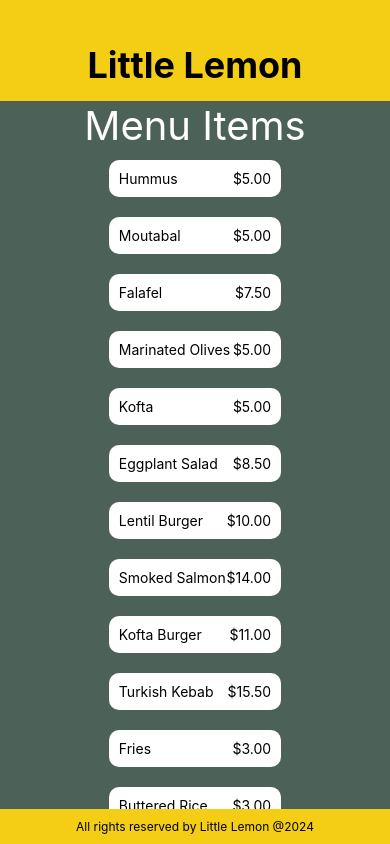
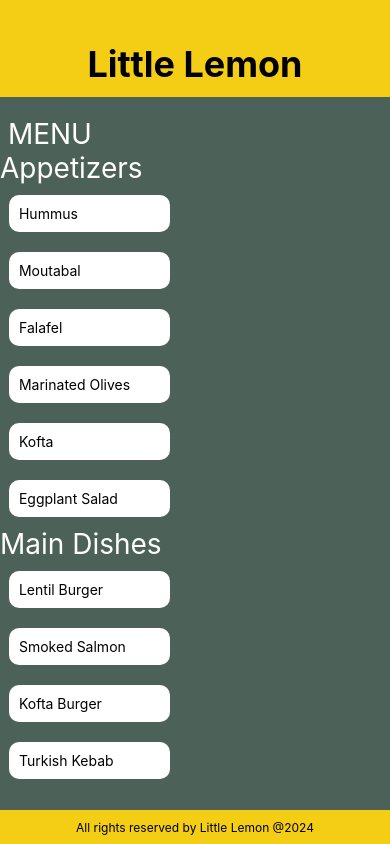
Before and after one commit to ravraw/meta_react_native, a React Native app: screen / in a window 390 px wide. Built offline with nearby package versions, Linux system fonts and the light colour scheme.

Commit message:
Added section list

```diff
--- a/App.js
+++ b/App.js
@@ -1,6 +1,6 @@
 import React from "react";
 import { StatusBar } from "expo-status-bar";
-import { StyleSheet, View, Text, SafeAreaView } from "react-native";
+import { StyleSheet, SafeAreaView } from "react-native";
 import Header from "./components/Header";
 import Footer from "./components/Footer";
 import WelcomeScreen from "./screens/WelcomeScreen";
--- a/components/MenuItem.js
+++ b/components/MenuItem.js
@@ -1,18 +1,17 @@
 import React from "react";
 import { Text, StyleSheet, View } from "react-native";
 
-const MenuItem = ({ name, price }) => {
+const MenuItem = ({ name }) => {
   return (
     <View style={styles.container}>
       <Text style={styles.text}>{name}</Text>
-      <Text style={styles.text}>{price}</Text>
+      {/* <Text style={styles.text}>{price}</Text> */}
     </View>
   );
 };
 
 const styles = StyleSheet.create({
   container: {
-    // flex: 1,
     flexDirection: "row",
     justifyContent: "space-between",
     alignSelf: "center",
--- a/components/MenuItemsList.js
+++ b/components/MenuItemsList.js
@@ -1,44 +1,58 @@
 import React from "react";
-
-import { View, StyleSheet, FlatList, Text } from "react-native";
+import { View, StyleSheet, SectionList, Text } from "react-native";
 import MenuItem from "./MenuItem";
 
 const menuItemsToDisplay = [
-  { name: "Hummus", price: "$5.00", id: "1A" },
-  { name: "Moutabal", price: "$5.00", id: "2B" },
-  { name: "Falafel", price: "$7.50", id: "3C" },
-  { name: "Marinated Olives", price: "$5.00", id: "4D" },
-  { name: "Kofta", price: "$5.00", id: "5E" },
-  { name: "Eggplant Salad", price: "$8.50", id: "6F" },
-  { name: "Lentil Burger", price: "$10.00", id: "7G" },
-  { name: "Smoked Salmon", price: "$14.00", id: "8H" },
-  { name: "Kofta Burger", price: "$11.00", id: "9I" },
-  { name: "Turkish Kebab", price: "$15.50", id: "10J" },
-  { name: "Fries", price: "$3.00", id: "11K" },
-  { name: "Buttered Rice", price: "$3.00", id: "12L" },
-  { name: "Bread Sticks", price: "$3.00", id: "13M" },
-  { name: "Pita Pocket", price: "$3.00", id: "14N" },
-  { name: "Lentil Soup", price: "$3.75", id: "15O" },
-  { name: "Greek Salad", price: "$6.00", id: "16Q" },
-  { name: "Rice Pilaf", price: "$4.00", id: "17R" },
-  { name: "Baklava", price: "$3.00", id: "18S" },
-  { name: "Tartufo", price: "$3.00", id: "19T" },
-  { name: "Tiramisu", price: "$5.00", id: "20U" },
-  { name: "Panna Cotta", price: "$5.00", id: "21V" },
+  {
+    title: "Appetizers",
+    data: [
+      "Hummus",
+      "Moutabal",
+      "Falafel",
+      "Marinated Olives",
+      "Kofta",
+      "Eggplant Salad",
+    ],
+  },
+  {
+    title: "Main Dishes",
+    data: ["Lentil Burger", "Smoked Salmon", "Kofta Burger", "Turkish Kebab"],
+  },
+  {
+    title: "Sides",
+    data: [
+      "Fries",
+      "Buttered Rice",
+      "Bread Sticks",
+      "Pita Pocket",
+      "Lentil Soup",
+      "Greek Salad",
+      "Rice Pilaf",
+    ],
+  },
+  {
+    title: "Desserts",
+    data: ["Baklava", "Tartufo", "Tiramisu", "Panna Cotta"],
+  },
 ];
 
-const renderItem = ({ item }) => (
-  <MenuItem name={item.name} price={item.price} />
+const renderItem = ({ item }) => <MenuItem name={item} />;
+const renderSectionHeader = ({ section: { title } }) => (
+  <View>
+    <Text style={styles.subheading}>{title}</Text>
+  </View>
 );
-const keyExtractor = (item) => item.id;
+const keyExtractor = (item, i) => item + i;
 
 const MenuItemsList = () => (
   <View style={styles.container}>
-    <Text style={styles.subheading}>Menu Items</Text>
-    <FlatList
-      data={menuItemsToDisplay}
+    <SectionList
+      sections={menuItemsToDisplay}
       renderItem={renderItem}
       keyExtractor={keyExtractor}
+      renderSectionHeader={renderSectionHeader}
+      ListHeaderComponent={() => <Text style={styles.subheading}> MENU </Text>}
+      ListFooterComponent={() => <Text>"--------- END -----------"</Text>}
     />
   </View>
 );
@@ -46,11 +60,13 @@ const MenuItemsList = () => (
 const styles = StyleSheet.create({
   container: {
     flex: 1,
-    alignItems: "center",
+    alignItems: "flex-start",
+    margin: 20,
+    width: "100%",
   },
   subheading: {
     color: "white",
-    fontSize: 40,
+    fontSize: 28,
     flexWrap: "wrap",
   },
 });
--- a/screens/WelcomeScreen.js
+++ b/screens/WelcomeScreen.js
@@ -4,26 +4,6 @@ const WelcomeScreen = () => {
   return (
     <ScrollView indicatorStyle="white" style={styles.scrollView}>
       <Text style={styles.heading}>Welcome to Little Lemon</Text>
-      <Text style={styles.subheading}>
-        Little Lemon is a charming neighborhood bistro that serves simple food
-        and classic cocktails in a lively but casual environment. We would love
-        to hear more about your experience with us!
-      </Text>
-      <Text style={styles.subheading}>
-        Little Lemon is a charming neighborhood bistro that serves simple food
-        and classic cocktails in a lively but casual environment. We would love
-        to hear more about your experience with us!
-      </Text>
-      <Text style={styles.subheading}>
-        Little Lemon is a charming neighborhood bistro that serves simple food
-        and classic cocktails in a lively but casual environment. We would love
-        to hear more about your experience with us!
-      </Text>
-      <Text style={styles.subheading}>
-        Little Lemon is a charming neighborhood bistro that serves simple food
-        and classic cocktails in a lively but casual environment. We would love
-        to hear more about your experience with us!
-      </Text>
       <Text style={styles.subheading}>
         Little Lemon is a charming neighborhood bistro that serves simple food
         and classic cocktails in a lively but casual environment. We would love
```
